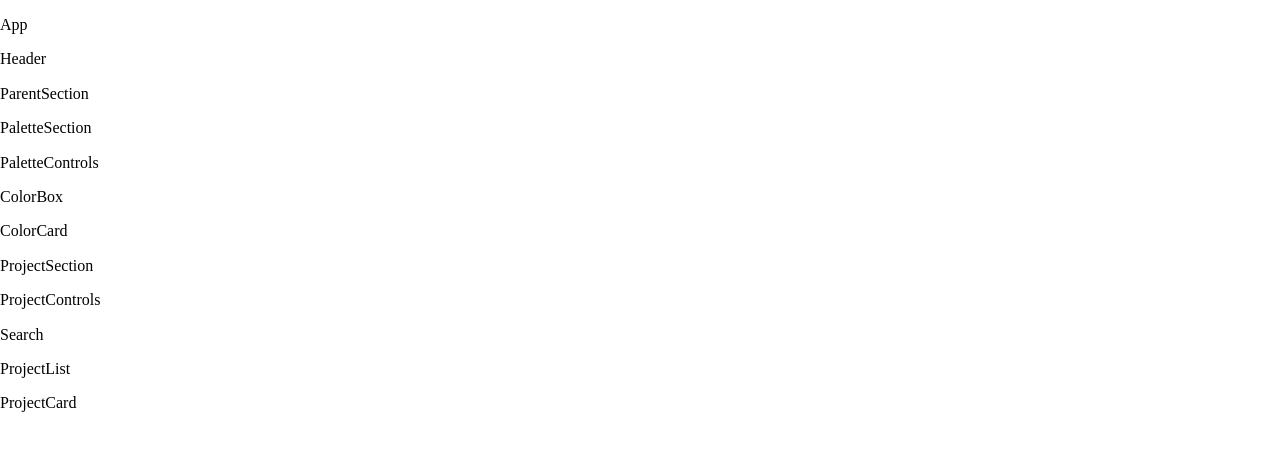
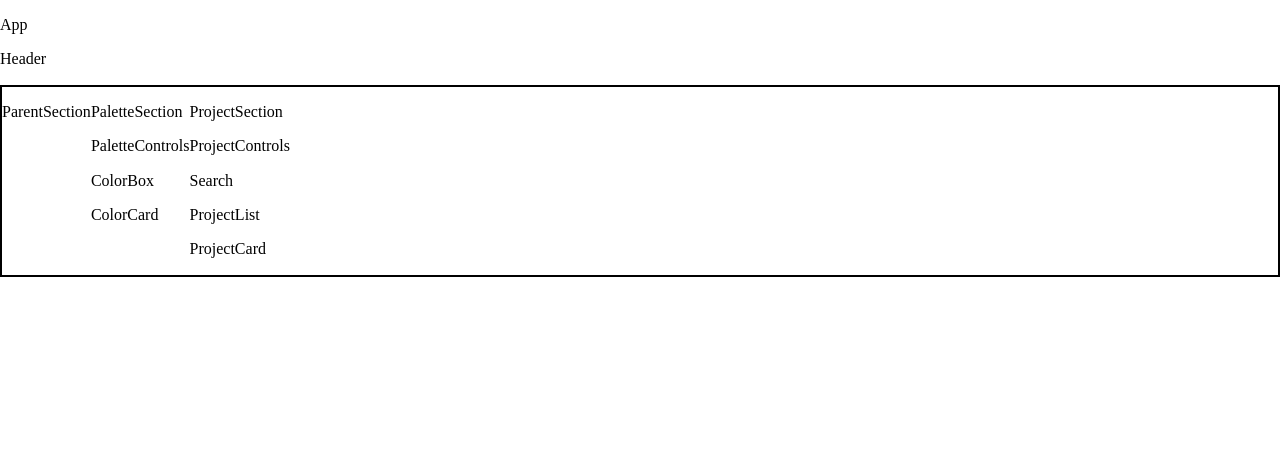
Before and after one commit to shannonmoranetz/palette-picker, a React (Create React App) app: page / in a window 1280 px wide. Shown: the top 450 px of the page. Built offline with nearby package versions, Linux system fonts and the light colour scheme; no server answers.

Commit message:
Update main scss

```diff
--- a/src/components/ParentSection/ParentSection.scss
+++ b/src/components/ParentSection/ParentSection.scss
@@ -0,0 +1,5 @@
+.ParentSection {
+  border: 2px solid black;
+  display: flex;
+  flex-flow: wrap;
+}
--- a/src/containers/App/App.scss
+++ b/src/containers/App/App.scss
@@ -1,3 +1,4 @@
 .App {
   display: flex;
+  flex-direction: column;
 }
--- a/src/main.scss
+++ b/src/main.scss
@@ -1,5 +1,14 @@
 @import './normalize.css';
 @import './variables';
 @import '../src/containers/App/App.scss';
+@import '../src/components/Header/Header.scss';
+@import '../src/components/ParentSection/ParentSection.scss';
 @import '../src/components/PaletteSection/PaletteSection.scss';
+@import '../src/components/PaletteControls/PaletteControls.scss';
+@import '../src/components/Colorbox/Colorbox.scss';
+@import '../src/containers/ColorCard/ColorCard.scss';
 @import '../src/components/ProjectSection/ProjectSection.scss';
+@import '../src/containers/ProjectControls/ProjectControls.scss';
+@import '../src/containers/Search/Search.scss';
+@import '../src/containers/ProjectList/ProjectList.scss';
+@import '../src/components/ProjectCard/ProjectCard.scss';
```
Also changed, not shown: src/components/Header/Header.scss (added), 1 other file (tests, documents, lock files or other folders).
